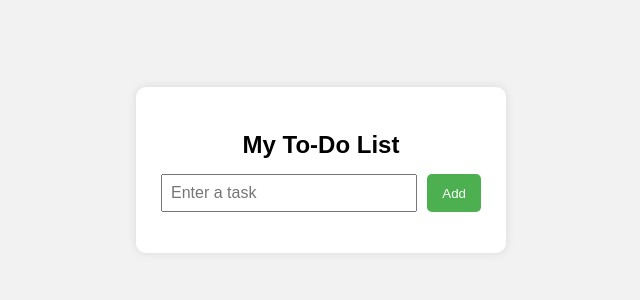
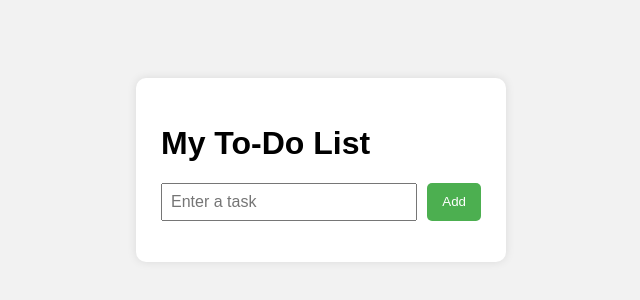
Before and after one commit to jannatzaman/jenkins, a plain HTML site: page index.html in a window 1280 px wide. Shown: the part 238-538 px from the top of the page, without its empty margins (319-959 px from the left). Drawn offline with Linux system fonts and the light colour scheme.

Commit message:
Update header from h2 to h1 in index.html

```diff
--- a/index.html
+++ b/index.html
@@ -9,7 +9,8 @@
 <body>
 
     <div class="todo-container">
-        <h2>My To-Do List</h2>
+        <h1>My To-Do List</h1>
+
 
 
 
```
